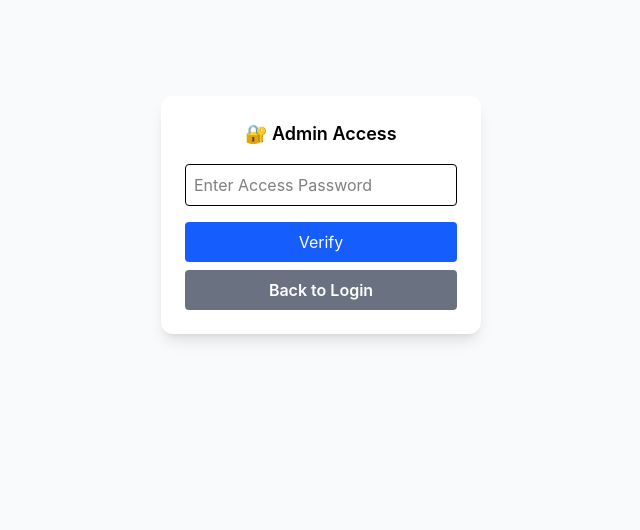
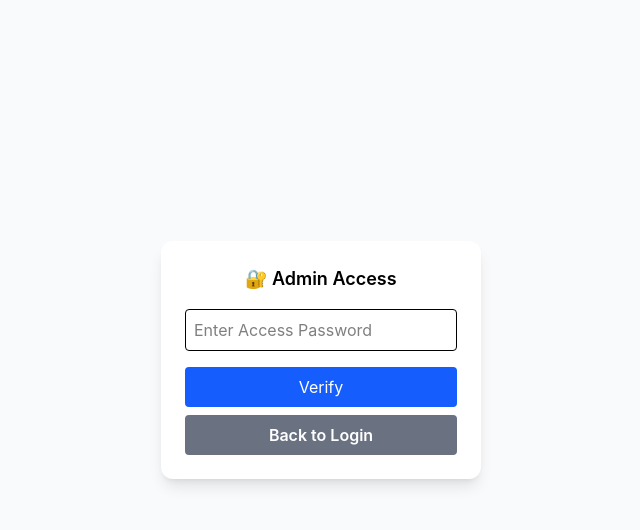
Before and after one commit to Mizan510/Stock-Market, a React app in the folder frontend/: page /register in a window 1280 px wide. Shown: the top 530 px of the page, without its empty margins (319-959 px from the left). Built offline with nearby package versions, Linux system fonts and the light colour scheme; no server answers; the HTML template or start-up script is replaced by a standard one.

Commit message:
Something Updated

```diff
--- a/frontend/src/pages/Register.jsx
+++ b/frontend/src/pages/Register.jsx
@@ -57,7 +57,7 @@ const Register = () => {
 
   if (!accessGranted) {
     return (
-      <div className="flex items-start justify-center h-screen bg-gray-50 pt-14 sm:pt-20 md:pt-22 lg:pt-24">
+  <div className="flex items-center justify-center min-h-screen bg-gray-50 -translate-y-10">
         <form
           onSubmit={handleAccessSubmit}
           className="bg-white p-6 rounded-xl shadow-lg w-80 text-center"
```
Also changed, not shown: 1 other file (tests, documents, lock files or other folders).
